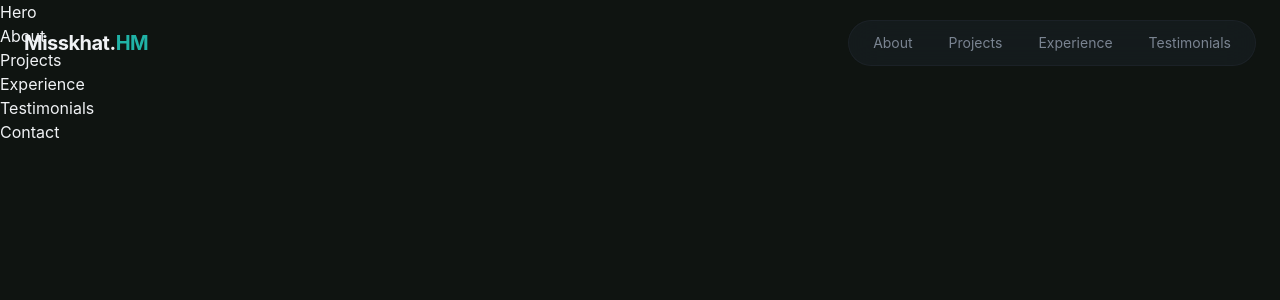
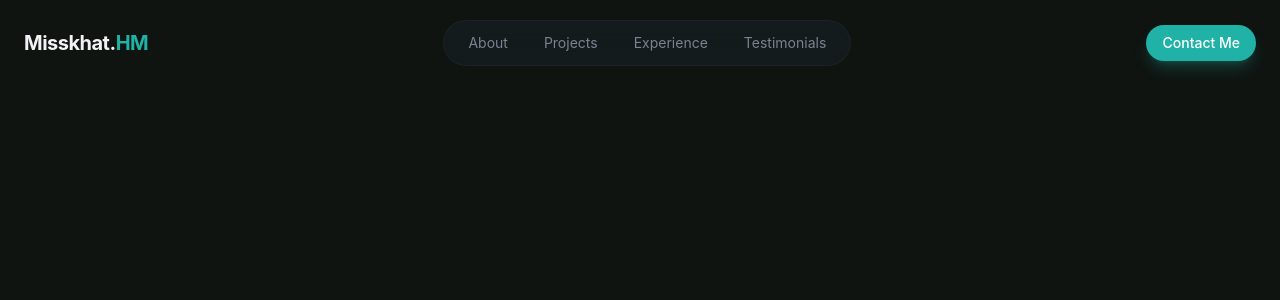
Before and after one commit to Misskhat/misskhat-hossen-portfolio, a React (Vite) app: page / in a window 1280 px wide. Shown: the top 300 px of the page. Built offline with nearby package versions, Linux system fonts and the light colour scheme.

Commit message:
navbar complete for desktop

```diff
--- /dev/null
+++ b/src/components/Button.jsx
@@ -0,0 +1,23 @@
+import React from "react";
+
+const Button = ({ className = "", size = "default", children }) => {
+  const baseClass =
+    "relative overflow-hidden rounded-full font-medium focus:outline-none focus-visible:ring-2 focus-visible:ring-primary bg-primary text-primary-foreground hover:bg-primary/90 shadow-lg shadow-primary/25";
+
+  const sizeClass = {
+    sm: "px-4 py-2 text-sm",
+    default: "px-6 py-3 text-base",
+    lg: "px-8 py-4 text-lg",
+  };
+
+  const classes = `${baseClass} ${sizeClass[size]} ${className}`;
+  return (
+    <div className={classes}>
+      <span className="relative flex items-center justify-center gap-2">
+        <button>{children}</button>
+      </span>
+    </div>
+  );
+};
+
+export default Button;
--- a/src/layout/Navbar.jsx
+++ b/src/layout/Navbar.jsx
@@ -1,4 +1,5 @@
 import React from "react";
+import Button from "../components/Button";
 
 const navLinks = [
   { id: 1, href: "#about", label: "About" },
@@ -46,6 +47,8 @@
             ))}
           </div>
         </div>
+        {/* CTA Button */}
+        <Button size="sm">Contact Me</Button>
       </nav>
     </header>
   );
--- a/src/sections/About.jsx
+++ b/src/sections/About.jsx
@@ -1,7 +1,7 @@
 import React from "react";
 
 const About = () => {
-  return <div>About</div>;
+  return <div></div>;
 };
 
 export default About;
--- a/src/sections/Contact.jsx
+++ b/src/sections/Contact.jsx
@@ -1,7 +1,7 @@
 import React from "react";
 
 const Contact = () => {
-  return <div>Contact</div>;
+  return <div></div>;
 };
 
 export default Contact;
--- a/src/sections/Experience.jsx
+++ b/src/sections/Experience.jsx
@@ -1,7 +1,7 @@
 import React from "react";
 
 const Experience = () => {
-  return <div>Experience</div>;
+  return <div></div>;
 };
 
 export default Experience;
--- a/src/sections/Hero.jsx
+++ b/src/sections/Hero.jsx
@@ -1,7 +1,7 @@
 import React from "react";
 
 const Hero = () => {
-  return <div>Hero</div>;
+  return <div></div>;
 };
 
 export default Hero;
--- a/src/sections/Projects.jsx
+++ b/src/sections/Projects.jsx
@@ -1,7 +1,7 @@
 import React from "react";
 
 const Projects = () => {
-  return <div>Projects</div>;
+  return <div></div>;
 };
 
 export default Projects;
--- a/src/sections/Testimonials.jsx
+++ b/src/sections/Testimonials.jsx
@@ -1,7 +1,7 @@
 import React from "react";
 
 const Testimonials = () => {
-  return <div>Testimonials</div>;
+  return <div></div>;
 };
 
 export default Testimonials;
```
